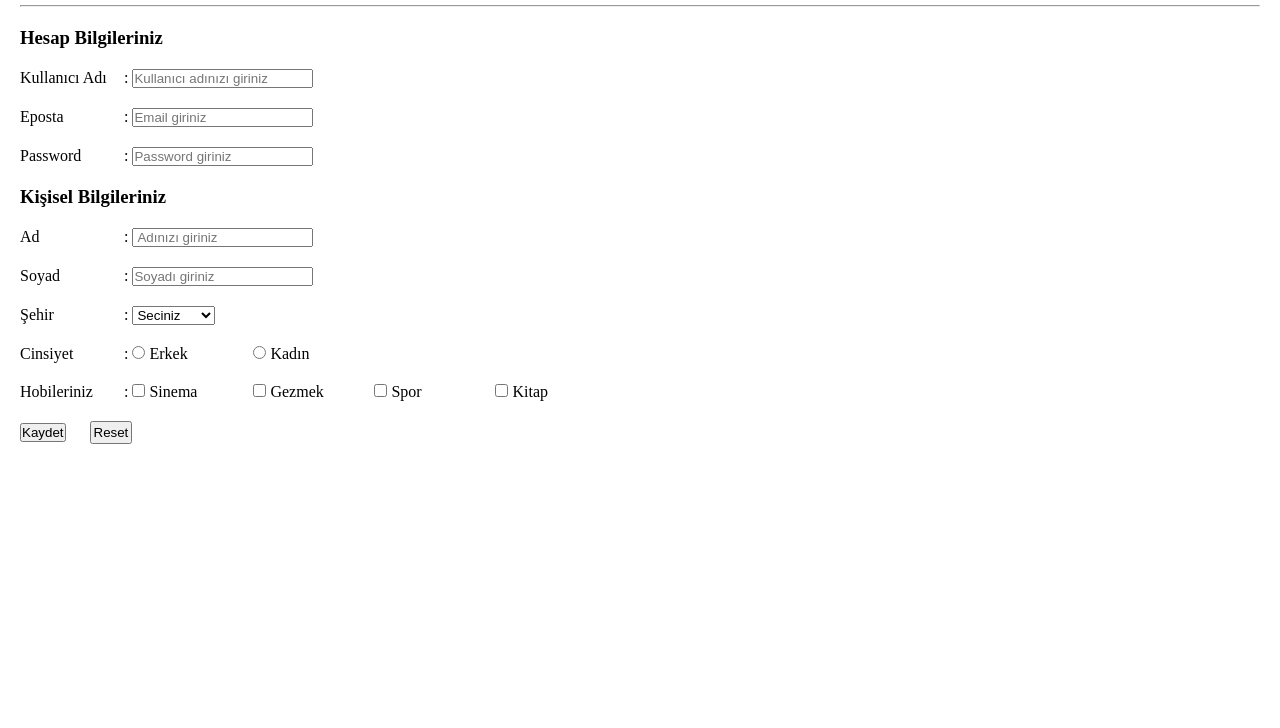
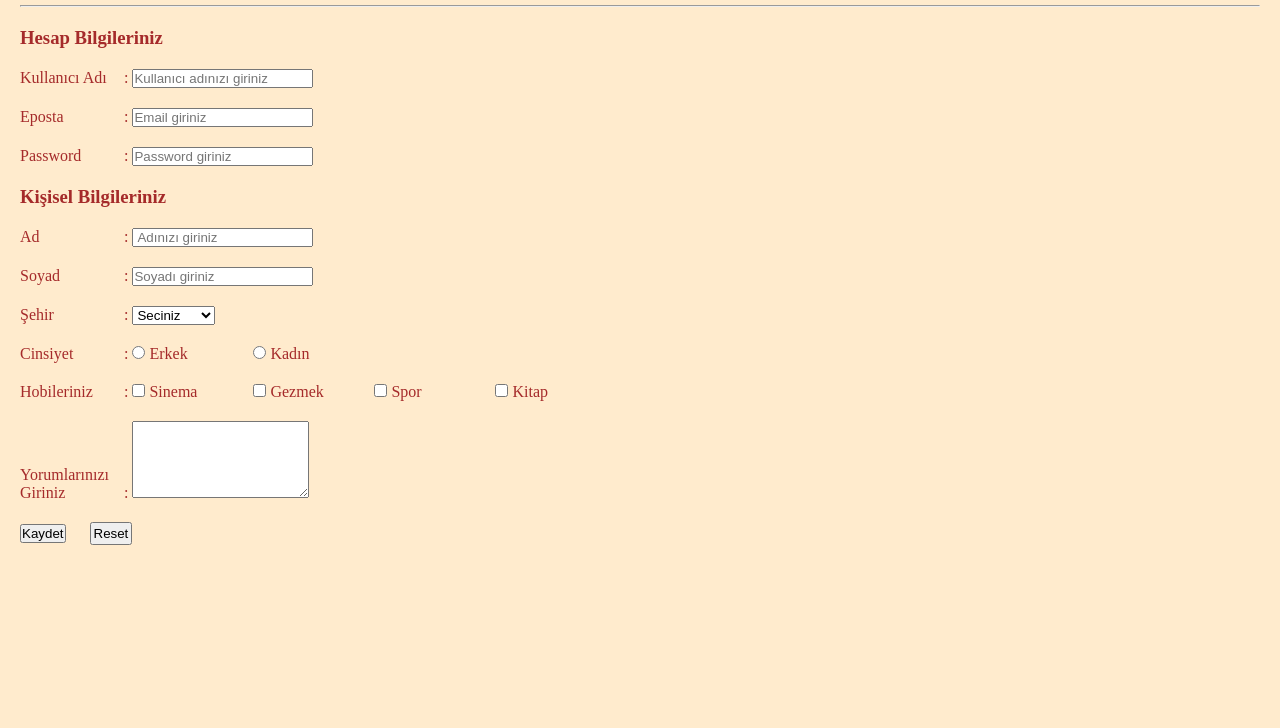
Before and after one commit to M-Burak-Yilmazer/Form-Html, a plain HTML site: page index.html in a window 1280 px wide. Shown: the part 72-800 px from the top of the page. Drawn offline with Linux system fonts and the light colour scheme.

Commit message:
second commit

```diff
--- a/index.html
+++ b/index.html
@@ -121,6 +121,12 @@
           <input type="checkbox" name="Kitap" id="Kitap" />
           <label for="Kitap">Kitap</label>
         </div>
+
+        <div>
+          <label for="yorum"> Yorumlarınızı Giriniz</label>
+          <span>:</span>
+          <textarea name="yorum" id="yorum" cols="20" rows="5"></textarea>
+        </div>
         <div class="button">
           <input type="submit" value="Kaydet" />
           <input type="reset" value="Reset" id="reset" />
--- a/style.css
+++ b/style.css
@@ -5,6 +5,8 @@
 }
 body {
   margin: 20px;
+  background-color: blanchedalmond;
+  color:brown
 }
 
 h1 {
```
